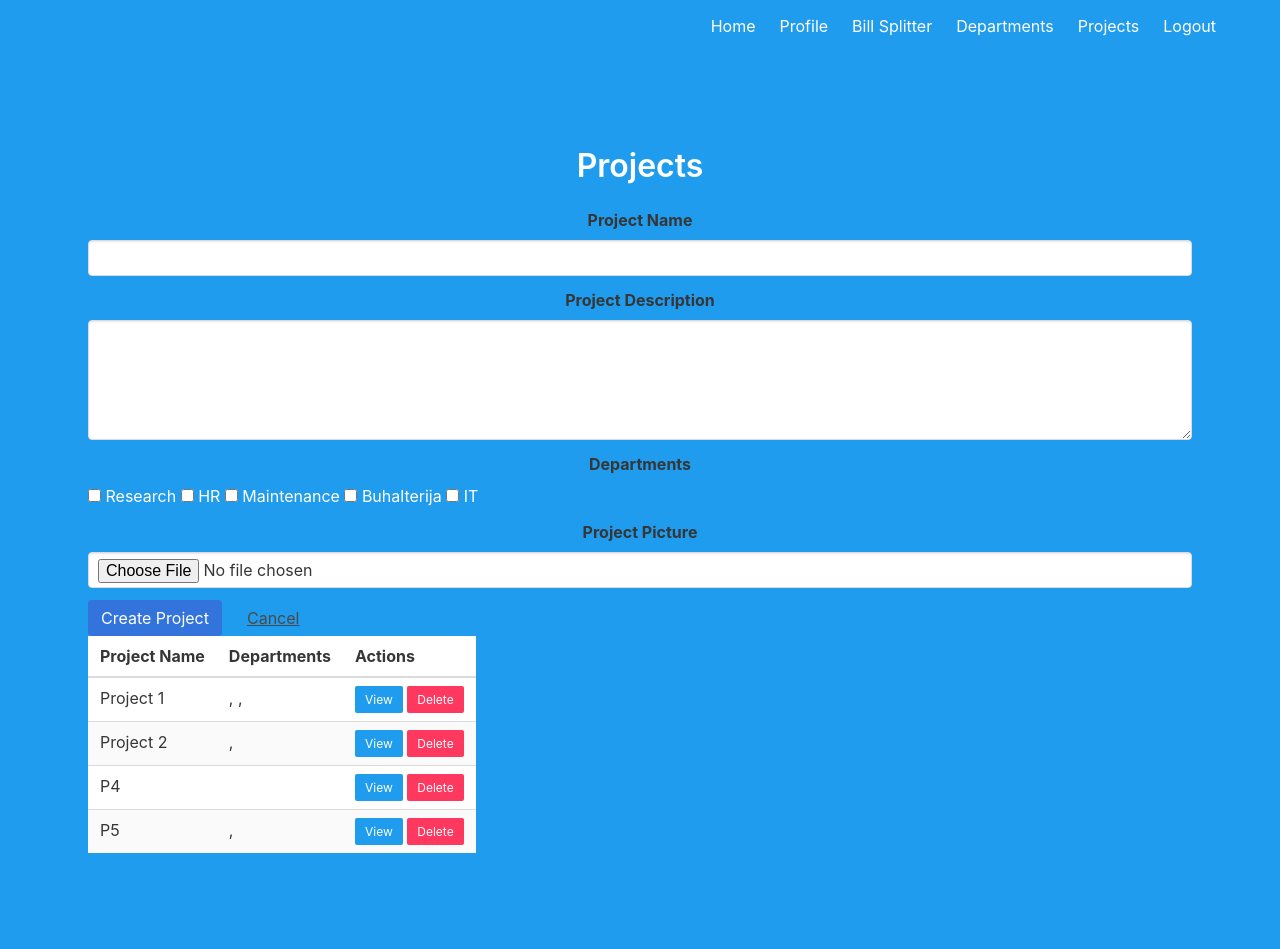
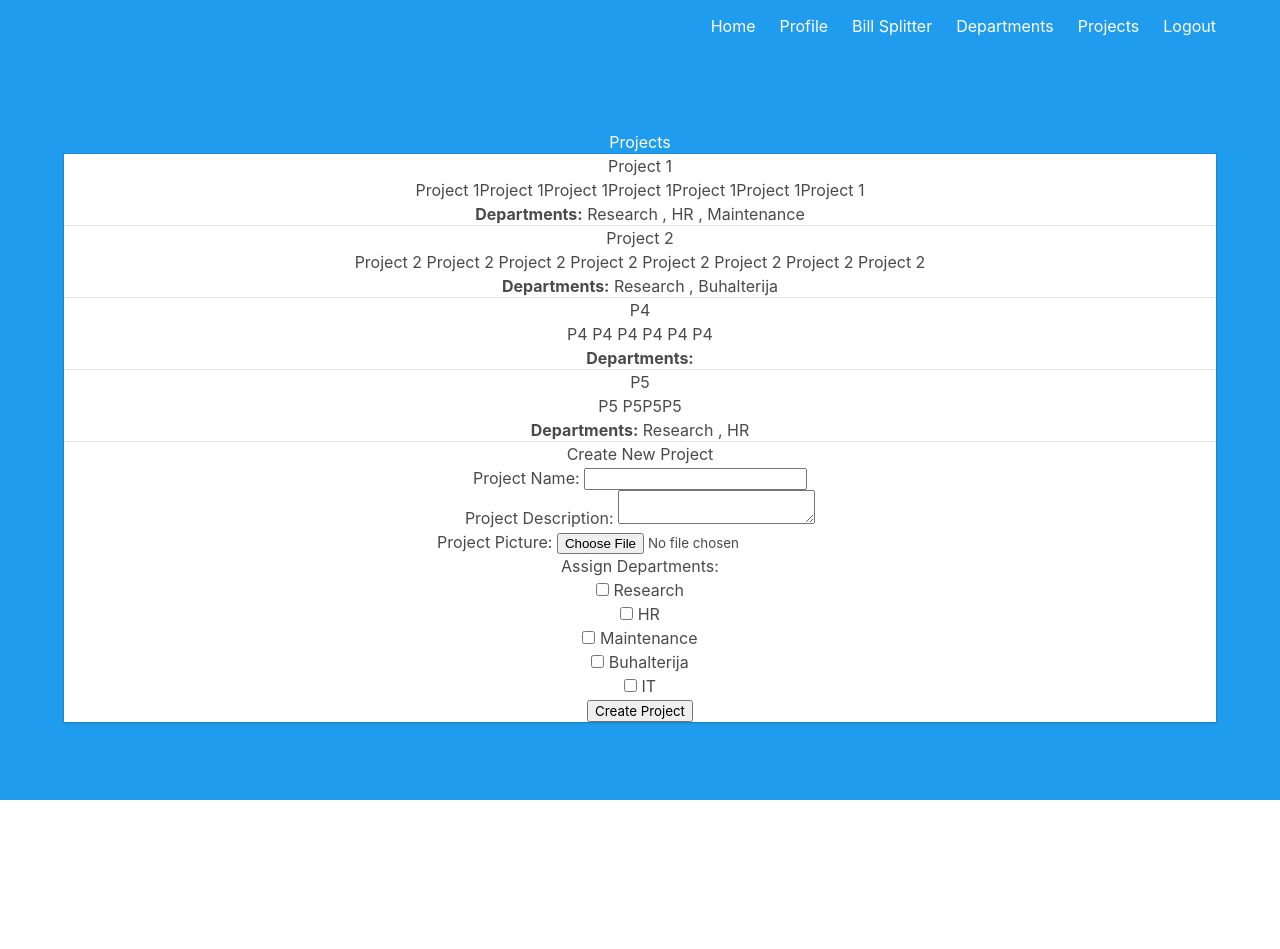
Before and after one commit to freakazoidas/PlantApp, a Flask app: page /departments/projects in a window 1280 px wide. After the commit the page ends 800 px from the top, so only its background shows below. Run offline with Flask 3, Linux system fonts and the light colour scheme; a user stored in the database is signed in; some libraries are stand-ins or nearby versions.

Commit message:
Projects page fully working, but ugly.

```diff
--- a/project/departments.py
+++ b/project/departments.py
@@ -145,29 +145,6 @@
 
     return render_template('department_edit.html', department=department)
 
-@departments_bp.route('/<int:department_id>/assign_project', methods=['POST'])
-@login_required
-def assign_project(department_id):
-    department = Departments.query.filter_by(id=department_id).first()
-    if not department:
-        flash('Department not found')
-    else:
-        project_id = request.form['project_id']
-        if not project_id:
-            flash('Please choose a project to assign')
-        else:
-            project = Projects.query.get(project_id)
-            if not project:
-                flash('Project not found')
-            elif project in department.projects:
-                flash('Project already assigned to this department')
-            else:
-                intermediary = ProjectsDepartmentsIntermediary(project=project, department=department)
-                db.session.add(intermediary)
-                db.session.commit()
-                flash('Project assigned successfully')
-
-    return redirect(url_for('departments.department', department_id=department_id))
 
 
 @departments_bp.route('/projects', methods=['GET', 'POST'])
@@ -195,12 +172,42 @@
             department = Departments.query.filter_by(id=department_id).first()
             intermediary = ProjectsDepartmentsIntermediary(project=new_project, department=department)
             new_project.departments.append(intermediary)
+            db.session.add(intermediary) # Add intermediary to session
 
         db.session.add(new_project)
         db.session.commit()
         return redirect(url_for('departments.projects'))
 
     return render_template('projects.html', projects=projects, departments=Departments.query.all())
+
+@departments_bp.route('/assign_project', methods=['POST'])
+@login_required
+def assign_project():
+    department_id = request.form['department_id']
+    project_id = request.form['project_id']
+
+    department = Departments.query.filter_by(id=department_id).first()
+    if not department:
+        flash('Department not found')
+        return redirect(url_for('departments.projects'))
+
+    project = Projects.query.get(project_id)
+    if not project:
+        flash('Project not found')
+        return redirect(url_for('departments.projects'))
+
+    intermediary = ProjectsDepartmentsIntermediary.query.filter_by(project=project, department=department).first()
+    if intermediary:
+        flash('Project already assigned to this department')
+    else:
+        intermediary = ProjectsDepartmentsIntermediary(project=project, department=department)
+        project.departments.append(intermediary)
+        db.session.add(intermediary)
+        db.session.commit()
+        flash('Project assigned successfully')
+
+    return redirect(url_for('departments.projects'))
+
 
 @departments_bp.route('/projects/<int:project_id>/delete', methods=['POST'])
 @login_required
@@ -240,7 +247,9 @@
         project.project_picture = project_picture.filename if project_picture else None
 
         # Clear the existing departments
-        project.departments.clear()
+        intermediaries = ProjectsDepartmentsIntermediary.query.filter_by(project_id=project_id).all()
+        for intermediary in intermediaries:
+            db.session.delete(intermediary)
 
         # Assign the selected departments to the project
         for department_id in department_ids:
--- a/project/templates/projects.html
+++ b/project/templates/projects.html
@@ -1,110 +1,80 @@
-{% extends 'base.html' %} {% block content %}
-<section class="section">
-  <div class="container">
-    <h1 class="title">Projects</h1>
+{% extends "base.html" %} {% block content %}
+<div class="container mt-5">
+  <h1 class="mb-4">Projects</h1>
 
-    <form
-      method="POST"
-      action="{{ url_for('departments.projects') }}"
-      enctype="multipart/form-data"
-    >
-      <div class="field">
-        <label class="label">Project Name</label>
-        <div class="control">
-          <input class="input" type="text" name="project_name" required />
+  {% for project in projects %}
+  <div class="card mb-5">
+    <div class="card-body">
+      <h2 class="card-title">{{ project.project_name }}</h2>
+      <p class="card-text">{{ project.project_description }}</p>
+      {% if project.project_picture %}
+      <img
+        src="{{ url_for('static', filename='images/' + project.project_picture) }}"
+        alt="{{ project.project_name }}"
+        class="img-fluid mb-3"
+      />
+      {% endif %}
+      <p class="card-text">
+        <strong>Departments:</strong> {% for department in project.departments
+        %} {{ department.department.department_name }} {% if not loop.last %},
+        {% endif %} {% endfor %}
+      </p>
+    </div>
+  </div>
+  {% endfor %}
+
+  <div class="card mb-5">
+    <div class="card-body">
+      <h2 class="card-title">Create New Project</h2>
+      <form method="post" enctype="multipart/form-data">
+        <div class="mb-3">
+          <label for="project_name" class="form-label">Project Name:</label>
+          <input
+            type="text"
+            class="form-control"
+            name="project_name"
+            required
+          />
         </div>
-      </div>
-
-      <div class="field">
-        <label class="label">Project Description</label>
-        <div class="control">
-          <textarea
-            class="textarea"
-            name="project_description"
-            required
-          ></textarea>
+        <div class="mb-3">
+          <label for="project_description" class="form-label"
+            >Project Description:</label
+          >
+          <textarea class="form-control" name="project_description"></textarea>
         </div>
-      </div>
-
-      <div class="field">
-        <label class="label">Departments</label>
-        <div class="control">
+        <div class="mb-3">
+          <label for="project_picture" class="form-label"
+            >Project Picture:</label
+          >
+          <input type="file" class="form-control" name="project_picture" />
+        </div>
+        <div class="mb-3">
+          <label for="department_ids" class="form-label"
+            >Assign Departments:</label
+          >
           {% for department in departments %}
-          <label class="checkbox">
+          <div class="form-check">
             <input
+              class="form-check-input"
               type="checkbox"
-              name="department_ids[]"
+              name="department_ids"
               value="{{ department.id }}"
+              id="department-{{ department.id }}"
             />
-            {{ department.department_name }}
-          </label>
+            <label
+              class="form-check-label"
+              for="department-{{ department.id }}"
+            >
+              {{ department.department_name }}
+            </label>
+          </div>
           {% endfor %}
         </div>
-      </div>
-
-      <div class="field">
-        <label class="label">Project Picture</label>
-        <div class="control">
-          <input class="input" type="file" name="project_picture" />
+        <div>
+          <button type="submit" class="btn btn-primary">Create Project</button>
         </div>
-      </div>
-
-      <div class="field is-grouped">
-        <div class="control">
-          <button class="button is-link" type="submit">Create Project</button>
-        </div>
-        <div class="control">
-          <a
-            class="button is-text"
-            href="{{ url_for('departments.list_departments') }}"
-            >Cancel</a
-          >
-        </div>
-      </div>
-    </form>
-
-    {% if projects %}
-    <table class="table is-striped is-hoverable">
-      <thead>
-        <tr>
-          <th>Project Name</th>
-          <th>Departments</th>
-          <th>Actions</th>
-        </tr>
-      </thead>
-      <tbody>
-        {% for project in projects %}
-        <tr>
-          <td>{{ project.project_name }}</td>
-          <td>
-            {% for department in project.departments %} {{
-            department.department_name }}{% if not loop.last %}, {% endif %} {%
-            endfor %}
-          </td>
-          <td>
-            <a
-              href="{{ url_for('departments.view_project', project_id=project.id) }}"
-              class="button is-info is-small"
-              >View</a
-            >
-
-            <form
-              method="POST"
-              action="{{ url_for('departments.delete_project', project_id=project.id) }}"
-              style="display: inline-block"
-            >
-              <button class="button is-danger is-small" type="submit">
-                Delete
-              </button>
-            </form>
-          </td>
-        </tr>
-        {% endfor %}
-      </tbody>
-    </table>
-    {% else %}
-    <p>No projects found.</p>
-    {% endif %}
+      </form>
+    </div>
   </div>
-</section>
+</div>
 {% endblock %}
```
Also changed, not shown: instance/db.sqlite.
